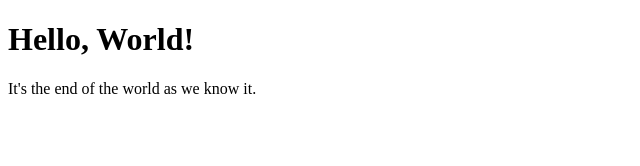
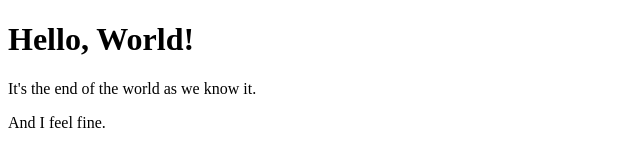
Before and after one commit to rlay-ux/Alpha, a plain HTML site: page index.html in a window 1280 px wide. Shown: the whole page, without its empty margins (0-640 px from the left). Drawn offline with Linux system fonts and the light colour scheme.

Commit message:
And I feel fine ...

```diff
--- a/index.html
+++ b/index.html
@@ -7,5 +7,6 @@
 <body>
     <h1>Hello, World!</h1>
     <p>It's the end of the world as we know it.</p>
+    <p>And I feel fine.</p>
 </body>
 </html>
```
